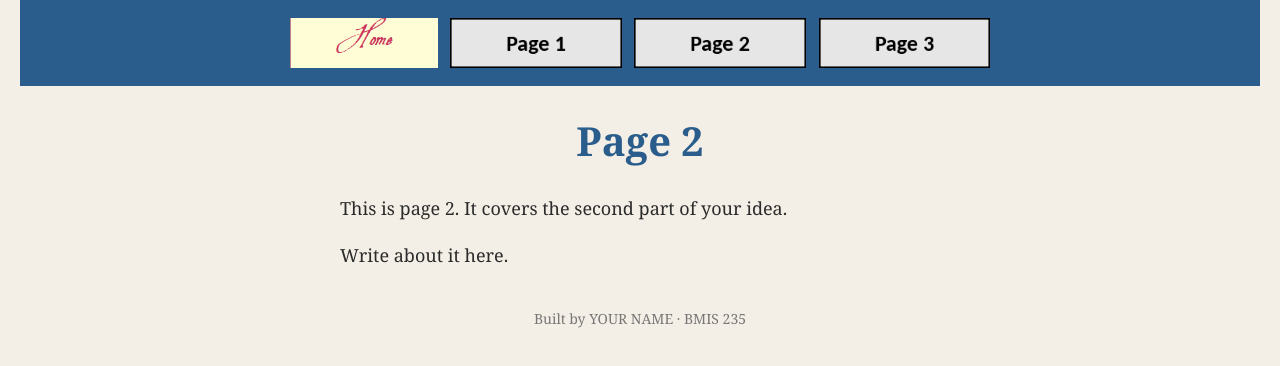
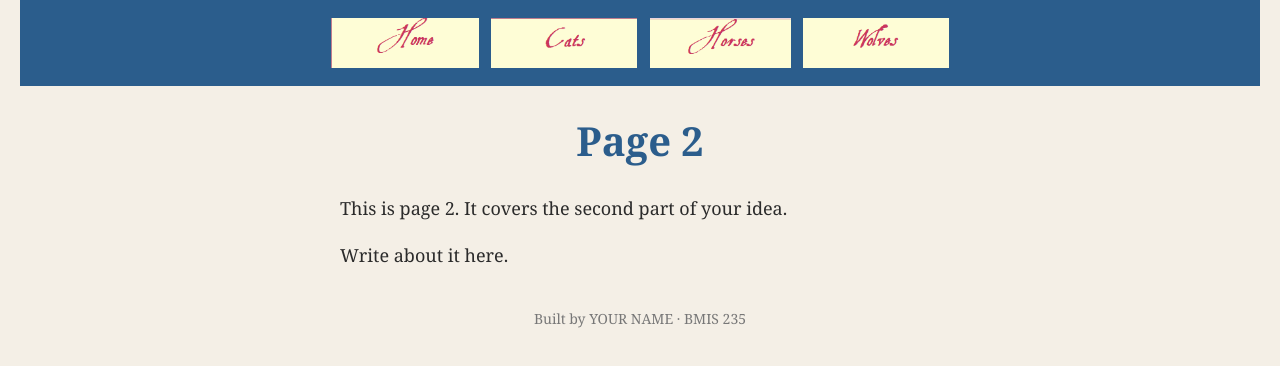
Before and after one commit to bhashani007/bmis235-html-3, a plain HTML site: page horses.html in a window 1280 px wide. Drawn offline with Linux system fonts and the light colour scheme.

Commit message:
Update navigation links to include new pages

```diff
--- a/horses.html
+++ b/horses.html
@@ -23,9 +23,9 @@
      ===================================================================== -->
 <nav>
     <a href="index.html"><img src="img/home.png" alt="Home"></a>
-    <a href="page1.html"><img src="img/page1.png" alt="Page 1"></a>
-    <a href="page2.html"><img src="img/page2.png" alt="Page 2"></a>
-    <a href="page3.html"><img src="img/page3.png" alt="Page 3"></a>
+    <a href="cats.html"><img src="img/cats.png" alt="Cats"></a>
+    <a href="horses.html"><img src="img/horses.png" alt="Horses"></a>
+    <a href="wolves.html"><img src="img/wolves.png" alt="Wolves"></a>
 </nav>
 
 <h1>Page 2</h1>
```
